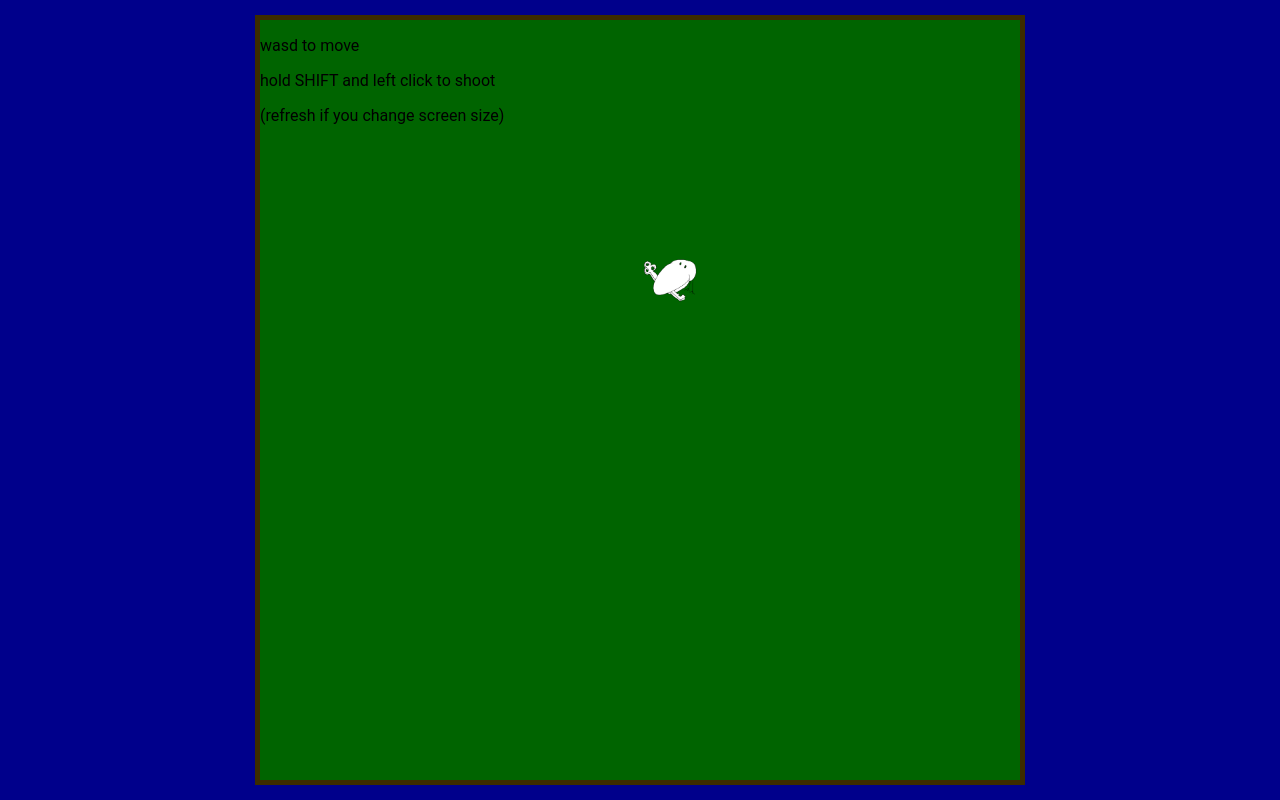
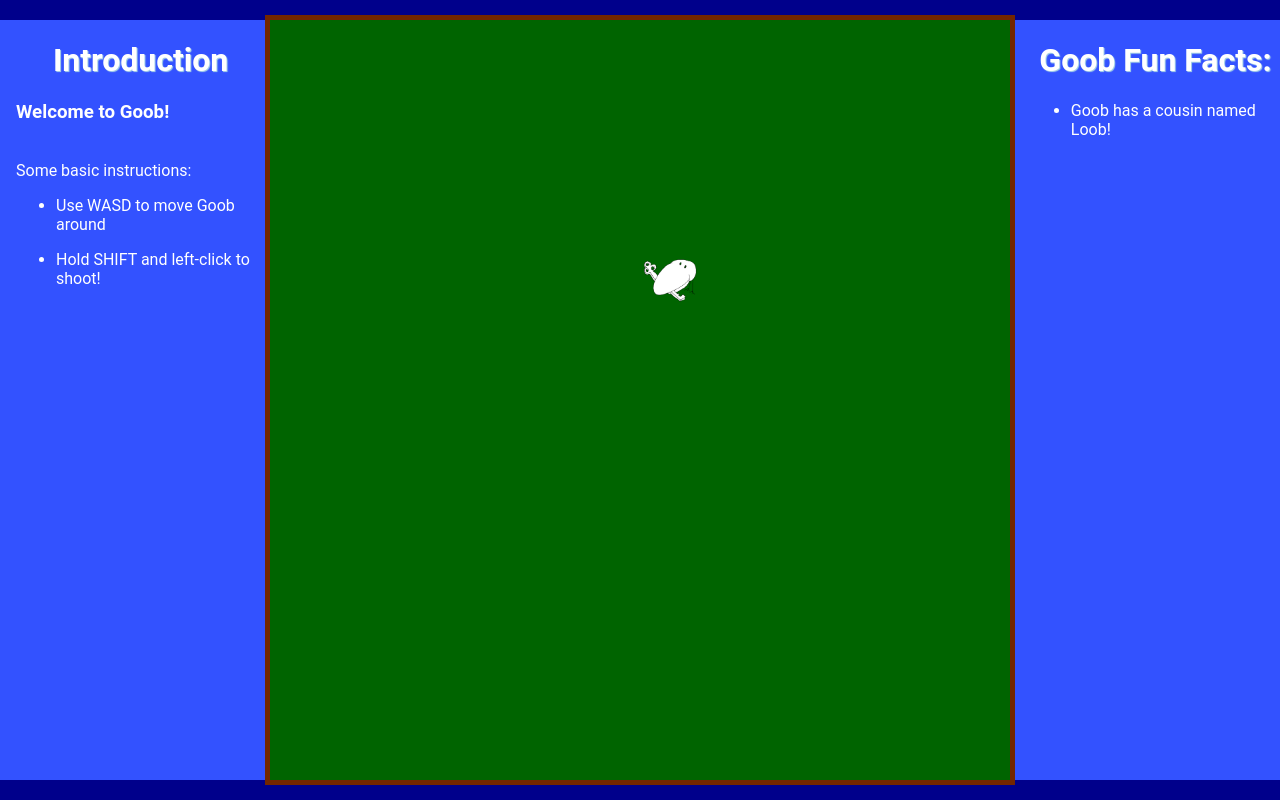
Before and after one commit to ColtG5/SENG-513-A2, a plain HTML site: page index.html in a window 1280 px wide. Drawn offline with Linux system fonts and the light colour scheme.

Commit message:
made everything look nicer and be better

```diff
--- a/character/character.js
+++ b/character/character.js
@@ -90,14 +90,6 @@ function isKeyDown(key) {
     return keyStates[key] === true;
 }
 
-// function resetKeyStates() {
-//     for (const key in keyStates) {
-//         if (keyStates.hasOwnProperty(key)) {
-//             keyStates[key] = false;
-//         }
-//     }
-// }
-
 const keyStates = {};
 
 window.addEventListener('keydown', (e) => {
@@ -130,12 +122,17 @@ gameContainer.addEventListener('click', (event) => {
     createBullet(event);
 });
 
+let onWindow = true;
+
 window.onfocus = function (ev) {
     console.log("gained focus");
+    onWindow = true;
+
 };
 
 
 window.onblur = function (ev) {
+    onWindow = false;
     console.log("lost focus");
     resetKeyStates();
 };
@@ -149,7 +146,7 @@ window.onblur = function (ev) {
 // });
 
 function createBullet(event) {
-    if (!isKeyDown('shift')) {
+    if (!isKeyDown('shift') || onWindow === false) {
         return;
     }
 
--- /dev/null
+++ b/columns/column-styles.css
@@ -0,0 +1,29 @@
+.left-column, .right-column {
+    /* display: flex; */
+
+    align-items: center;
+    flex-direction: column;
+    /* justify-content: center; */
+    /* width: 50%;
+    height: 100%; */
+    /* position: absolute; */
+    /* top: 0; */
+    /* overflow: hidden; */
+    /* min-width: 20rem; */
+    width: 20vw;
+    height: 95vh;
+    color: white;
+    background-color: #3352FF;
+    padding-left: 1rem;
+
+}
+
+.left-column h1,
+.right-column h1 {
+    /* font-size: 5rem; */
+    text-align: center;
+    /* margin: 0;
+    padding: 0.5rem; */
+    /* background-color: #3C2B00; */
+    text-shadow: 1px 1px 1px lightblue;
+}
--- a/game/game-styles.css
+++ b/game/game-styles.css
@@ -10,53 +10,29 @@ body {
 #background {
     background-color: darkblue;
     display: flex;
-    justify-content: center;
+    justify-content: space-evenly;
     align-items: center;
     /* height: 100%; */
     height: 100vh;
 }
 
-#game-grid {
-    display: grid;
-    /* grid-template-columns: repeat(auto-fit, minmax(100px, 1fr)); */
-    /* grid-template-columns: repeat(var(--grid-item-amount, 20), var(--grid-item-size, "10px"));
-    grid-template-rows: repeat(var(--grid-item-amount, 20), var(--grid-item-size, "10px")); */
+#game-container {
+    background-color: darkgreen;
+    /* max-height: 95vmin;
+    height: 100%;
+    max-width: 95vmin;
+    width: 100%; */
 
     width: 95vmin;
+    max-width: 1300px;
     height: 95vmin;
+    max-height: 1300px;
 
-    grid-template-rows: repeat(42, 1fr);
-    grid-template-columns: repeat(42, 1fr);
-
-    /* grid-gap: 0px; */
-    background-color: black;
-    border: green 1px solid;
-    /* width: 80vh;
-    height: 80vh; */
-    margin: 0;
-    padding: 0;
-}
-
-.grid-item {
-    /* background-color: lightblue; */
-    border: 1px solid white;
-    width: 100%;
-    height: 100%;
-}
-
-#game-container {
-    background-color: darkgreen;
-    height: 95vmin;
-    width: 95vmin;
+    /* height: 0;
+    width: 40%;
+    padding-bottom: 40%; */
     outline: 5px solid #3C2B00;
+    margin: 5px;
     user-select: none;
     position: relative;
 }
-
-
-
-
-
-/* .character-up-right {
-    transform: scale
-} */
--- a/game/game.js
+++ b/game/game.js
@@ -1,4 +1,5 @@
 import { updateCharacterPosition, updateBullets } from '../character/character.js';
+import { squareGameGridChecker } from '../utility.js'
 
 const gameTickInterval = 1000 / 30; // 30 game ticks per second
 
@@ -13,6 +14,7 @@ function updateGame() {
 
 function renderGame() {
     updateBullets();
+    squareGameGridChecker();
 }
 
 
--- a/index.html
+++ b/index.html
@@ -3,20 +3,34 @@
 <head>
     <link rel="stylesheet" href="game/game-styles.css">
     <link rel="stylesheet" href="character/character-styles.css">
+    <link rel="stylesheet" href="columns/column-styles.css">
     <meta charset="UTF-8">
     <meta name="viewport" content="width=device-width, initial-scale=1.0">
     <title>Goob</title>
 </head>
 <body>
     <div id="background">
+        <div class="left-column">
+            <h1>Introduction</h1>
+            <h3>Welcome to Goob!</h3><br>
+            Some basic instructions:
+            <ul>
+                <li><p>Use WASD to move Goob around<p></li>
+                <li><p>Hold SHIFT and left-click to shoot!</p></li>
+            </ul>
+        </div>
         <div id="game-container">
-            <p>wasd to move</p>
-            <p>hold SHIFT and left click to shoot</p>
-            <p>(refresh if you change screen size)</p>
             <div id="character"></div>
+        </div>
+        <div class="right-column">
+            <h1>Goob Fun Facts:</h1>
+            <ul style="align-items: center;">
+                <li><p>Goob has a cousin named Loob!</p></li>
+            </ul>
         </div>
     </div>
     <script type="module" src="game/game.js"></script>
     <script type="module" src="character/character.js"></script>
+    <script type="module" src="utility.js"></script>
 </body>
 </html>
--- /dev/null
+++ b/utility.js
@@ -0,0 +1,15 @@
+const gameContainer = document.getElementById('game-container');
+
+
+// could prob switch to a listener if game is becoming slow
+function squareGameGridChecker() {
+    // console.log(gameContainer.offsetWidth, gameContainer.offsetHeight);
+    if (gameContainer.offsetWidth !== gameContainer.offsetHeight) {
+        gameContainer.style.outline = '5px solid #732600';
+    } else {
+        gameContainer.style.outline = '5px solid #3C2B00';
+    }
+}
+
+
+export { squareGameGridChecker }
```
Also changed, not shown: assets/loob.png (added), shooting/shooting-styles.css (added), shooting/shooting-styles.js (deleted).
